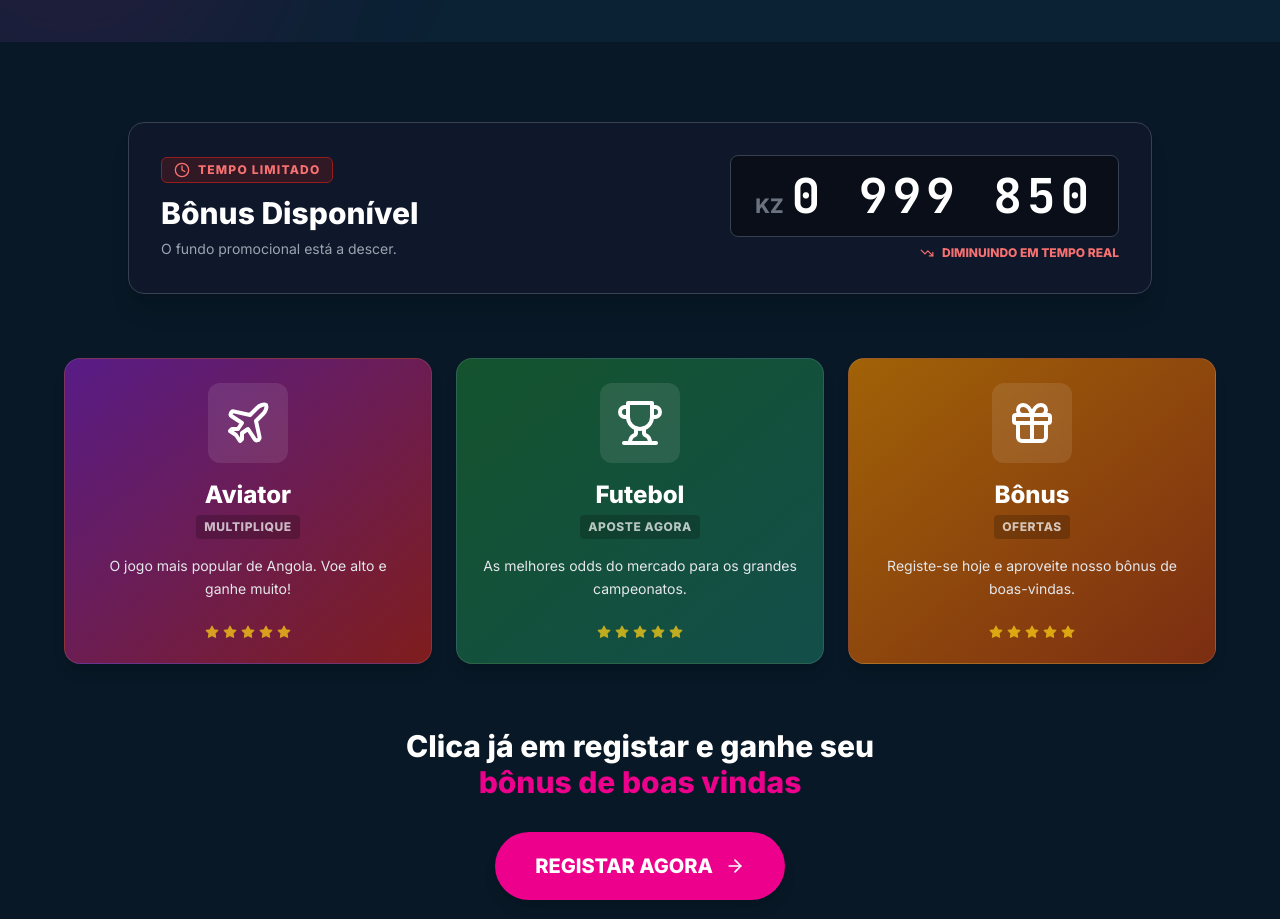
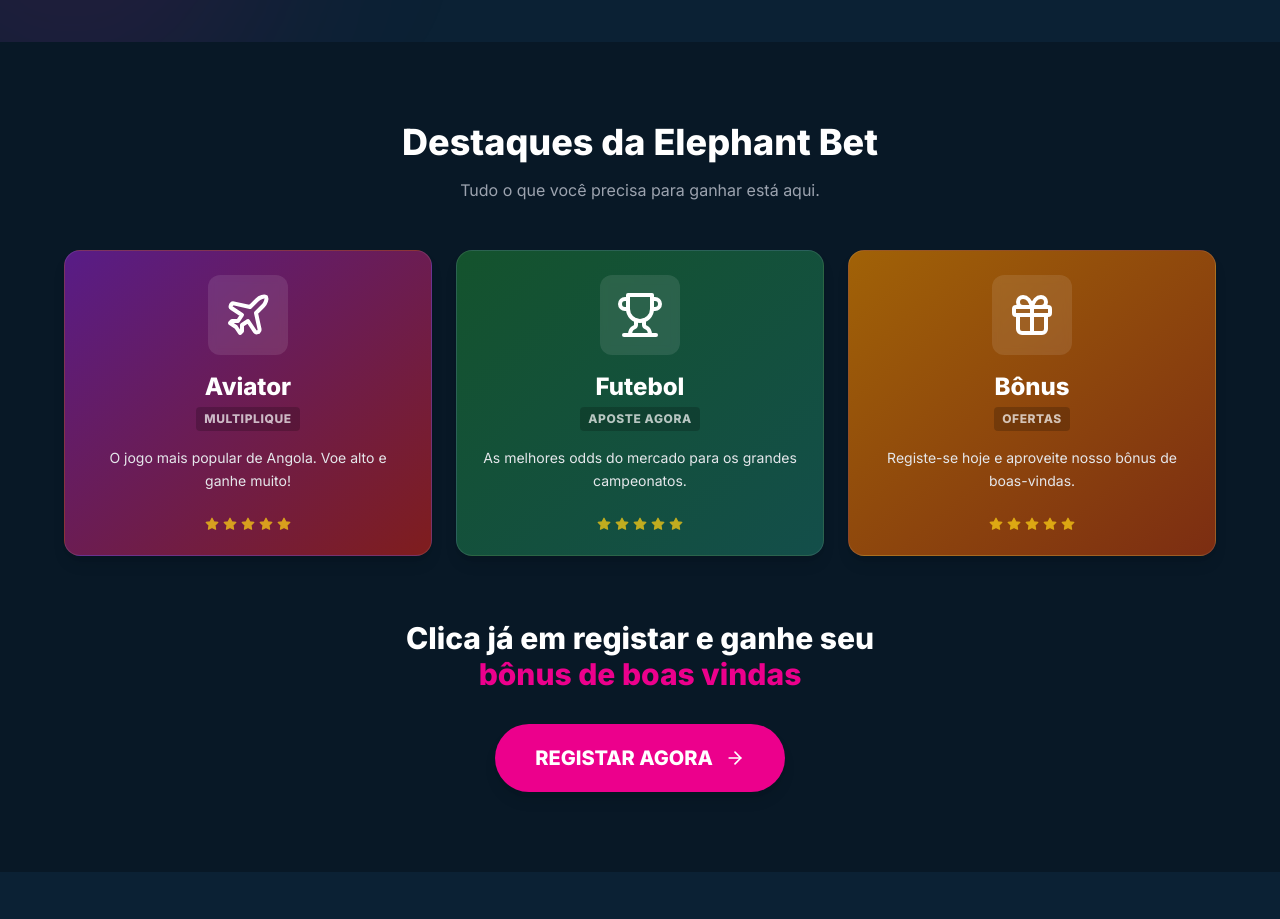
Before and after one commit to Oliveira-mbala/Cliente-1, a React (Vite) app: page / in a window 1280 px wide. Shown: the part 780-1699 px from the top of the page. Built offline with nearby package versions, Linux system fonts and the light colour scheme.

Commit message:
refactor: Remove live counter state and logic
The live counter functionality was a placeholder and is no longer needed. This commit removes the state management, interval, and formatting logic for the counter, simplifying the component.

```diff
--- a/components/LiveCounter.tsx
+++ b/components/LiveCounter.tsx
@@ -1,22 +1,7 @@
-import React, { useState, useEffect } from 'react';
-import { Clock, Plane, Trophy, Gift, ArrowRight, Star, TrendingDown, AlertCircle } from 'lucide-react';
+import React from 'react';
+import { Plane, Trophy, Gift, ArrowRight, Star } from 'lucide-react';
 
 const LiveCounter: React.FC = () => {
-  const [count, setCount] = useState(1000000);
-
-  // Simple countdown logic without complex "AI" behavior
-  useEffect(() => {
-    const interval = setInterval(() => {
-      setCount((prev) => (prev > 10000 ? prev - 25 : 1000000));
-    }, 1000);
-    return () => clearInterval(interval);
-  }, []);
-
-  const formattedCount = new Intl.NumberFormat('pt-AO', {
-    minimumIntegerDigits: 7,
-    useGrouping: true,
-  }).format(count);
-
   const registerLink = "https://www.elephantbet.co.ao/affiliates/?btag=2315330_l372210";
 
   const cards = [
@@ -50,39 +35,16 @@
     <section className="py-20 bg-[#081826] relative overflow-hidden">
       <div className="container mx-auto px-4 relative z-10">
 
-        {/* Static Counter Panel */}
-        <div className="w-full max-w-5xl mx-auto mb-16">
-            <div className="bg-[#0f172a] border border-gray-700 rounded-2xl p-8 shadow-xl">
-                <div className="flex flex-col md:flex-row items-center justify-between gap-8">
-
-                    {/* Text Info */}
-                    <div className="text-center md:text-left">
-                        <div className="inline-flex items-center gap-2 bg-red-900/30 border border-red-800 text-red-400 px-3 py-1 rounded-md mb-3">
-                            <Clock size={16} />
-                            <span className="font-bold text-xs uppercase tracking-widest">Tempo Limitado</span>
-                        </div>
-                        <h2 className="text-3xl font-bold text-white mb-2">Bônus Disponível</h2>
-                        <p className="text-gray-400 text-sm">O fundo promocional está a descer.</p>
-                    </div>
-
-                    {/* The Counter */}
-                    <div className="flex flex-col items-center md:items-end">
-                        <div className="flex items-baseline gap-2 bg-black/40 px-6 py-4 rounded-lg border border-gray-700">
-                             <span className="text-gray-500 font-bold text-xl">KZ</span>
-                             <span className="text-5xl font-mono font-bold text-white tracking-widest">
-                                {formattedCount}
-                             </span>
-                        </div>
-                        <div className="flex items-center gap-2 mt-2 text-red-400 text-xs font-bold uppercase">
-                            <TrendingDown size={14}/>
-                            <span>Diminuindo em tempo real</span>
-                        </div>
-                    </div>
-                </div>
-            </div>
+        <div className="text-center mb-12">
+            <h2 className="text-3xl md:text-4xl font-bold text-white mb-4">
+                Destaques da Elephant Bet
+            </h2>
+            <p className="text-gray-400">
+                Tudo o que você precisa para ganhar está aqui.
+            </p>
         </div>
 
-        {/* Static Cards Grid (Replaces Animated Carousel) */}
+        {/* Static Cards Grid */}
         <div className="grid grid-cols-1 md:grid-cols-3 gap-6 mb-16 max-w-6xl mx-auto">
             {cards.map((card) => (
                 <div key={card.id} className={`rounded-2xl p-6 flex flex-col items-center text-center shadow-lg border border-white/10 ${card.color}`}>
```
